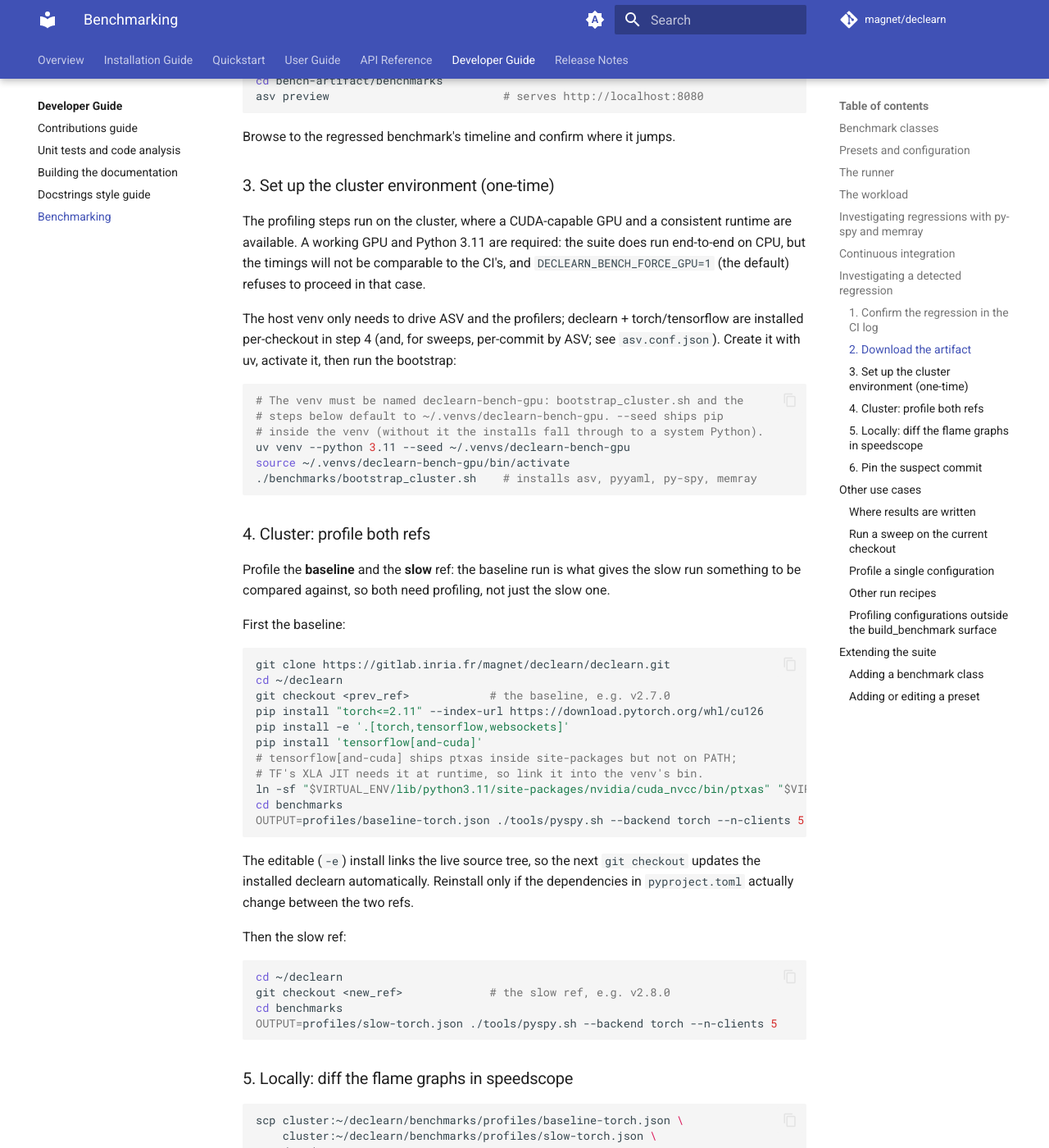
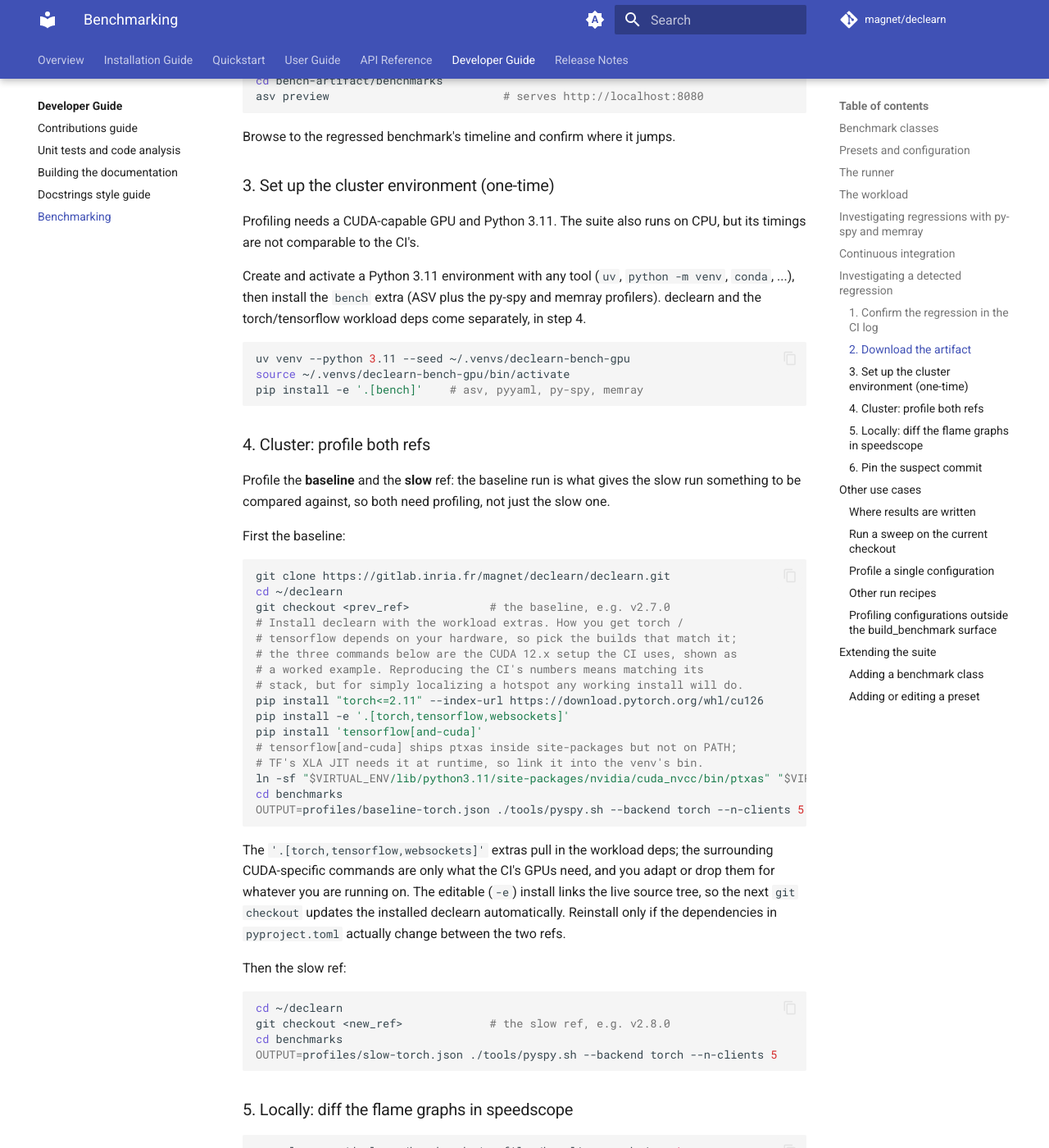
Before and after one commit to DecLearn/declearn, an MkDocs documentation site: the page built from docs/devs-guide/benchmarks.md, in a window 1280 px wide and 1400 px high, scrolled down 5219 px. Shown: the whole window at 82% size. Built offline with MkDocs 1.6.1 and Material for MkDocs 9.7.7, drawn with Linux system fonts in a browser that asks for light colours; the version menu is left out; some of the changed text lies outside the part shown.

Commit message:
replace benchmarks bootstrap script with a pyproject  extra and clarified nuances in docs

````diff
--- a/docs/devs-guide/benchmarks.md
+++ b/docs/devs-guide/benchmarks.md
@@ -203,24 +203,18 @@ Browse to the regressed benchmark's timeline and confirm where it jumps.
 
 ### 3. Set up the cluster environment (one-time)
 
-The profiling steps run on the cluster, where a CUDA-capable GPU and a
-consistent runtime are available. A working GPU and Python 3.11 are
-required: the suite does run end-to-end on CPU, but the timings will not
-be comparable to the CI's, and `DECLEARN_BENCH_FORCE_GPU=1` (the
-default) refuses to proceed in that case.
+Profiling needs a CUDA-capable GPU and Python 3.11. The suite also runs
+on CPU, but its timings are not comparable to the CI's.
 
-The host venv only needs to drive ASV and the profilers; declearn +
-torch/tensorflow are installed per-checkout in step 4 (and, for sweeps,
-per-commit by ASV; see `asv.conf.json`). Create it with uv, activate it,
-then run the bootstrap:
+Create and activate a Python 3.11 environment with any tool (`uv`,
+`python -m venv`, `conda`, ...), then install the `bench` extra (ASV plus
+the py-spy and memray profilers). declearn and the torch/tensorflow
+workload deps come separately, in step 4.
 
 ```bash
-# The venv must be named declearn-bench-gpu: bootstrap_cluster.sh and the
-# steps below default to ~/.venvs/declearn-bench-gpu. --seed ships pip
-# inside the venv (without it the installs fall through to a system Python).
 uv venv --python 3.11 --seed ~/.venvs/declearn-bench-gpu
 source ~/.venvs/declearn-bench-gpu/bin/activate
-./benchmarks/bootstrap_cluster.sh    # installs asv, pyyaml, py-spy, memray
+pip install -e '.[bench]'    # asv, pyyaml, py-spy, memray
 ```
 
 ### 4. Cluster: profile both refs
@@ -235,6 +229,11 @@ First the baseline:
 git clone https://gitlab.inria.fr/magnet/declearn/declearn.git
 cd ~/declearn
 git checkout <prev_ref>            # the baseline, e.g. v2.7.0
+# Install declearn with the workload extras. How you get torch /
+# tensorflow depends on your hardware, so pick the builds that match it;
+# the three commands below are the CUDA 12.x setup the CI uses, shown as
+# a worked example. Reproducing the CI's numbers means matching its
+# stack, but for simply localizing a hotspot any working install will do.
 pip install "torch<=2.11" --index-url https://download.pytorch.org/whl/cu126
 pip install -e '.[torch,tensorflow,websockets]'
 pip install 'tensorflow[and-cuda]'
@@ -245,10 +244,12 @@ cd benchmarks
 OUTPUT=profiles/baseline-torch.json ./tools/pyspy.sh --backend torch --n-clients 5
 ```
 
-The editable (`-e`) install links the live source tree, so the next
-`git checkout` updates the installed declearn automatically. Reinstall
-only if the dependencies in `pyproject.toml` actually change between the
-two refs.
+The `'.[torch,tensorflow,websockets]'` extras pull in the workload deps;
+the surrounding CUDA-specific commands are only what the CI's GPUs need,
+and you adapt or drop them for whatever you are running on. The editable
+(`-e`) install links the live source tree, so the next `git checkout`
+updates the installed declearn automatically. Reinstall only if the
+dependencies in `pyproject.toml` actually change between the two refs.
 
 Then the slow ref:
 
@@ -373,16 +374,17 @@ websockets, or a custom optimizer module), the investigator writes their
 own driver script and wraps it with the profiler directly. There are
 three layers available, ordered from the cheapest to the most general:
 
-| Layer | Use when | Driver builds the run via |
+| Layer | Use when | Example |
 |---|---|---|
-| `tools/pyspy.sh` / `tools/memray.sh` | The configuration is reachable through `build_benchmark`'s existing toggles. | The wrapper, plus `profile_entry.py`. |
-| A custom driver on top of `benchmarks.workload` | The configuration uses `build_benchmark` plus extra setup the wrapper does not expose. | `from benchmarks.workload import build_benchmark, run_benchmark`, adding whatever instrumentation or knobs are needed. |
-| A custom driver on top of the raw declearn APIs | The configuration is outside `build_benchmark`'s surface entirely. | `from declearn.main import FederatedServer, FederatedClient` (and the rest of declearn's API), constructing the experiment from scratch. |
+| `tools/pyspy.sh` / `tools/memray.sh` | Config fits `build_benchmark`'s toggles. | `./tools/pyspy.sh --backend torch --secagg` |
+| Custom driver on `benchmarks.workload` | Config needs a tweak the toggles don't expose. | `spec = build_benchmark(...)`, override e.g. `spec.optim_config.aggregator`, then `run_benchmark(spec)` |
+| Custom driver on raw declearn APIs | Config is outside `build_benchmark` entirely. | Build the server and clients from `declearn.main` yourself; template: `workload/runner.py` (keep one asyncio loop so the profiler sees one process) |
 
-In every case, the profile is recorded by wrapping the driver with the
-chosen profiler: `py-spy record -o out.json --format speedscope -- python
-driver.py` for CPU/time, or `memray run -o out.bin -- python driver.py`
-(then `memray flamegraph out.bin`) for memory.
+Either way the driver is just a Python script, so you profile it by
+wrapping that script with the chosen profiler: `py-spy record -o out.json
+--format speedscope -- python driver.py` for CPU/time, or `memray run -o
+out.bin -- python driver.py` (then `memray flamegraph out.bin`) for
+memory.
 
 ## Extending the suite
 
````
Also changed, not shown: pyproject.toml (+10 -0 lines), 4 other files.
